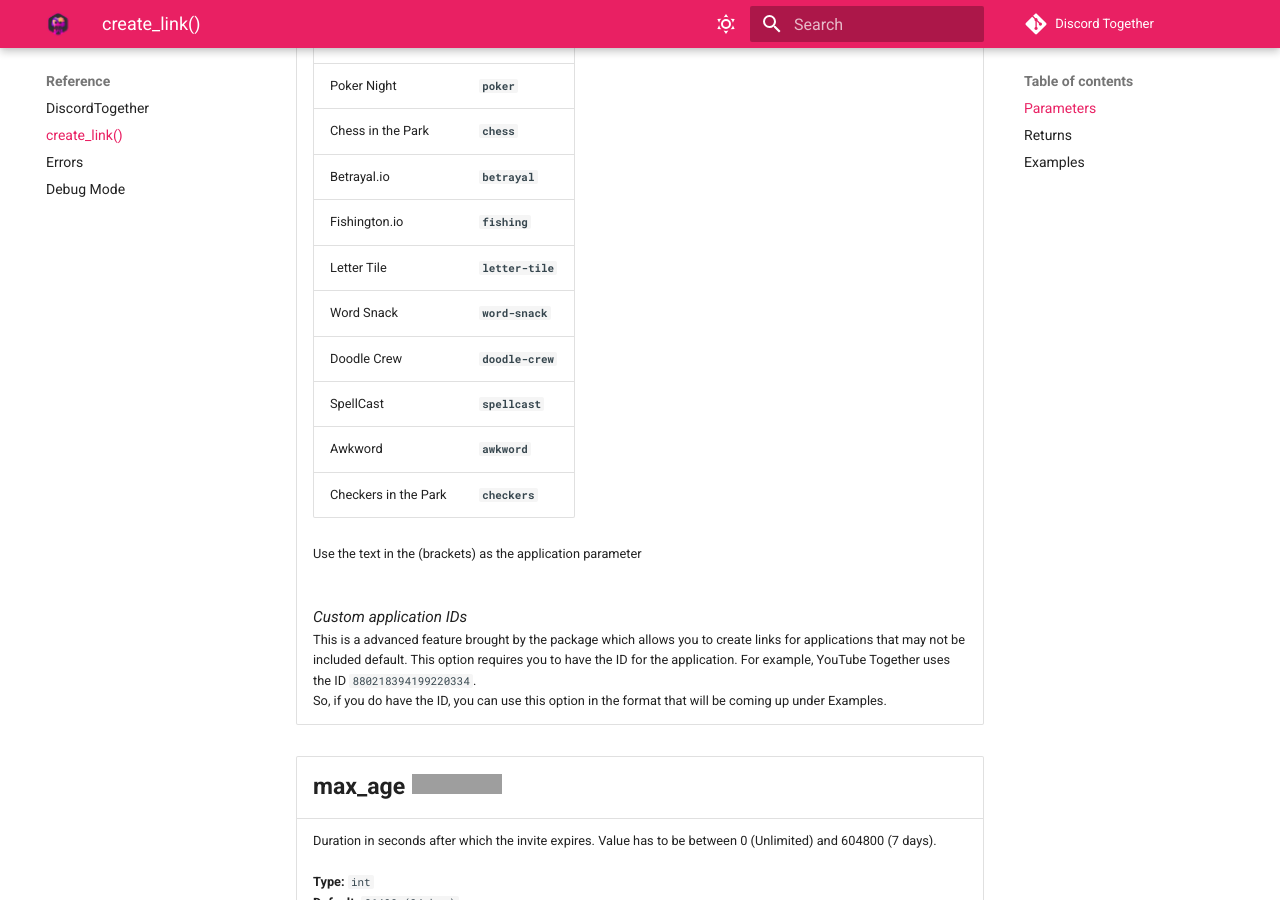
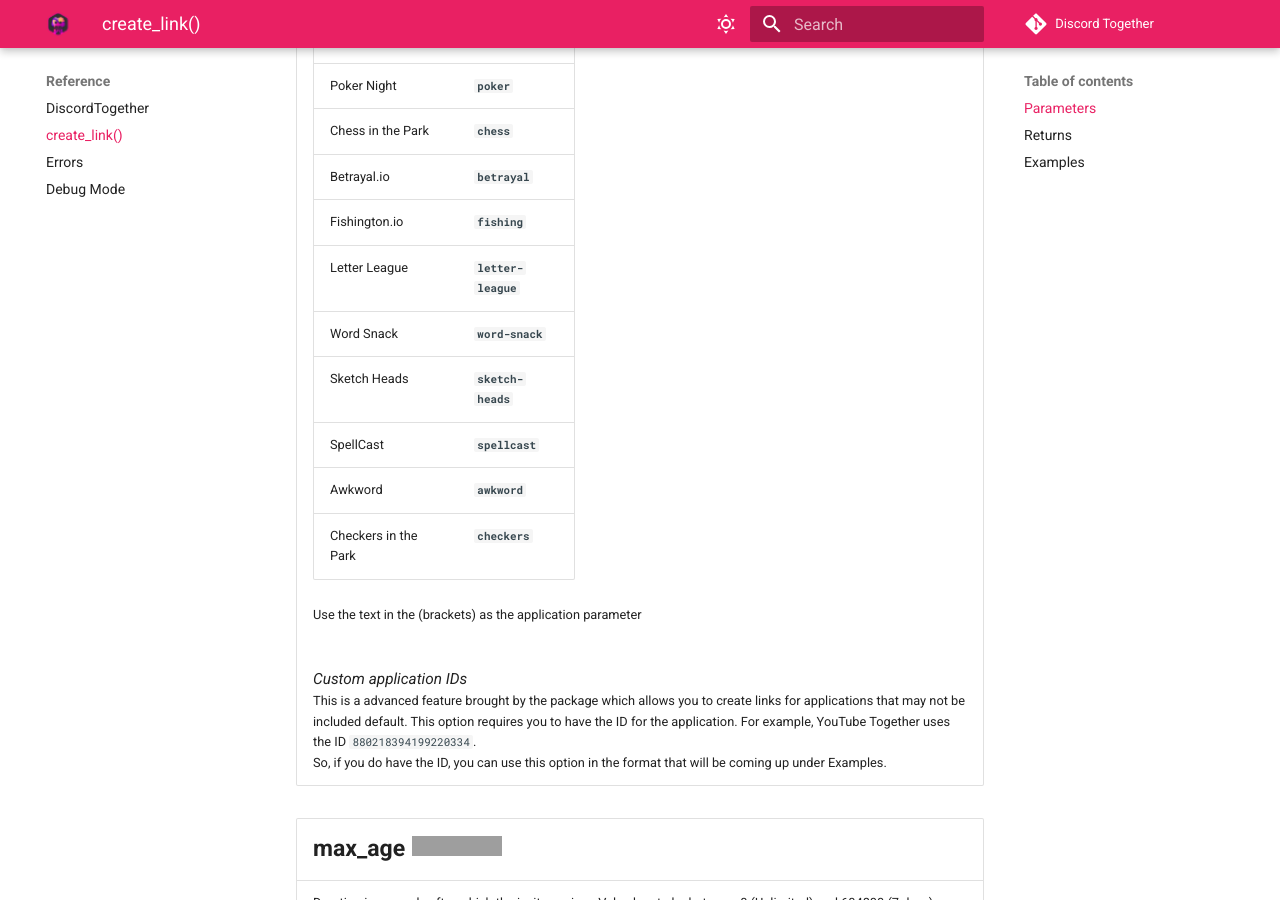
Before and after one commit to apurv-r/discord-together, an MkDocs documentation site: the page built from docs/reference/create-link.md, in a window 1280 px wide and 900 px high, scrolled down 774 px. Built offline with MkDocs 1.6.1 and Material for MkDocs 9.7.7, drawn with Linux system fonts in a browser that asks for light colours; comment, search, counter and statistics services are not loaded; the version menu is left out; grey boxes are pictures that could not be loaded.

Commit message:
updated with v1.2.3

```diff
--- a/docs/reference/create-link.md
+++ b/docs/reference/create-link.md
@@ -9,7 +9,7 @@
 |<span style="font-size: 1.8em">**application**</span>|
 | :---------------------------- |
 |The VC activity/application that you want to create an invite for.<br><br>**Type:** `str` (for pre-defined applications) or `int` (for custom IDs)|
-|<span style="font-size: 1.2em">_Pre-defined applications_</span><br>These are the applications/activities that currently come with the discord-together package.<br>These currently include:<table style="width:40%"><tbody><tr><td>Watch Together</td><td>**`youtube`**</td></tr><tr><td>Poker Night</td><td>**`poker`</td>**</tr><tr><td>Chess in the Park</td><td>**`chess`**</td></tr><tr><td>Betrayal.io</td><td>**`betrayal`**</td></tr><tr><td>Fishington.io</td><td>**`fishing`**</td></tr><tr><td>Letter Tile</td><td>**`letter-tile`**</td></tr><tr><td>Word Snack</td><td>**`word-snack`**</td></tr><tr><td>Doodle Crew</td><td>**`doodle-crew`**</td></tr><tr><td>SpellCast</td><td>**`spellcast`**</td></tr><tr><td>Awkword</td><td>**`awkword`**</td></tr><tr><td>Checkers in the Park</td><td>**`checkers`**</td></tr></tbody></table>Use the text in the (brackets) as the application parameter<br><br><br><span style="font-size: 1.2em">_Custom application IDs_</span><br>This is a advanced feature brought by the package which allows you to create links for applications that may not be included default. This option requires you to have the ID for the application. For example, YouTube Together uses the ID `880218394199220334`.<br>So, if you do have the ID, you can use this option in the format that will be coming up under Examples.|
+|<span style="font-size: 1.2em">_Pre-defined applications_</span><br>These are the applications/activities that currently come with the discord-together package.<br>These currently include:<table style="width:40%"><tbody><tr><td>Watch Together</td><td>**`youtube`**</td></tr><tr><td>Poker Night</td><td>**`poker`</td>**</tr><tr><td>Chess in the Park</td><td>**`chess`**</td></tr><tr><td>Betrayal.io</td><td>**`betrayal`**</td></tr><tr><td>Fishington.io</td><td>**`fishing`**</td></tr><tr><td>Letter League</td><td>**`letter-league`**</td></tr><tr><td>Word Snack</td><td>**`word-snack`**</td></tr><tr><td>Sketch Heads</td><td>**`sketch-heads`**</td></tr><tr><td>SpellCast</td><td>**`spellcast`**</td></tr><tr><td>Awkword</td><td>**`awkword`**</td></tr><tr><td>Checkers in the Park</td><td>**`checkers`**</td></tr></tbody></table>Use the text in the (brackets) as the application parameter<br><br><br><span style="font-size: 1.2em">_Custom application IDs_</span><br>This is a advanced feature brought by the package which allows you to create links for applications that may not be included default. This option requires you to have the ID for the application. For example, YouTube Together uses the ID `880218394199220334`.<br>So, if you do have the ID, you can use this option in the format that will be coming up under Examples.|
 
 |<span style="font-size: 1.8em">**max_age**</span>&zwnj; &zwnj; <a href="#"><img src="https://img.shields.io/badge/kwarg%20only-%E2%9C%94-success?style=flat-square" alt="kwarg-only yes"></a>|
 | :---------------------------- |
```
Also changed, not shown: docs/setup.md (+1 -1 lines).
